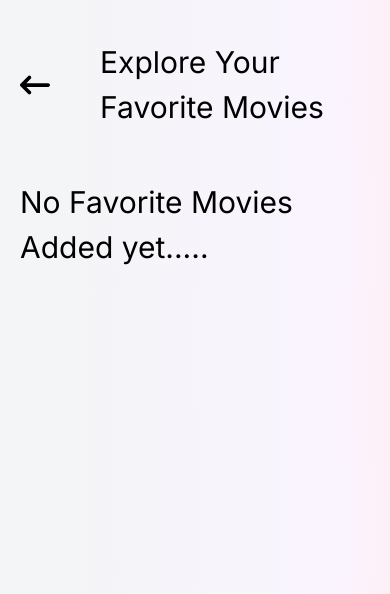
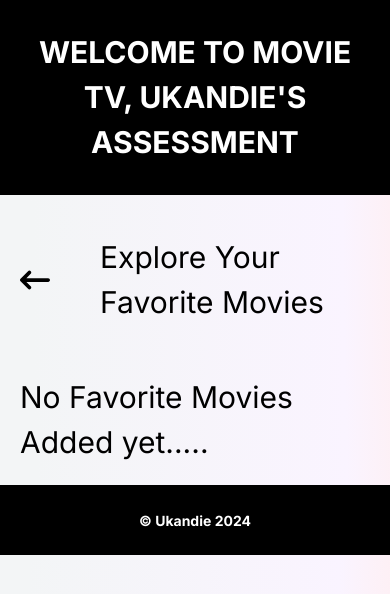
Before and after one commit to Ukandiesunday/bloocode-frontend-assessment, a Next.js app: page /favorite in a window 390 px wide. Shown: the top 594 px of the page. Built offline with nearby package versions, Linux system fonts and the light colour scheme.

Commit message:
added navbar, footer and adjusted responsiveness

```diff
--- a/src/app/favorite/page.tsx
+++ b/src/app/favorite/page.tsx
@@ -10,8 +10,8 @@ const FavoritePage = () => {
   const { favorites, removeFavorite } = useFavorites();
 
   return (
-    <div className="mt-[20px] p-[20px] md:p-[50px]">
-      <div className="flex gap-[50px] text-[30px] md:gap-[100px] justify-center items-center mb-8 md:text-[50px]">
+    <div className="mt-[20px] max-w-[1200px] mx-auto p-[20px] md:p-[50px]">
+      <div className="flex items-center gap-[50px] text-[30px] md:gap-[100px]  mb-8 md:text-[50px]">
         <Link href={"/"}>
           {" "}
           <FaArrowLeftLong className="justify-start " />
@@ -25,14 +25,14 @@ const FavoritePage = () => {
           No Favorite Movies Added yet.....
         </h2>
       ) : (
-        <div className="grid grid-cols-1 sm:grid-cols-2 lg:grid-cols-4 gap-4">
+        <div className="grid grid-cols-1 md:grid-cols-2 gap-[30px]">
           {favorites.map((movie) => (
             <div key={movie.id} className="">
-              <div>
+              <div className="w-full">
                 <MovieCard movie={movie} key={movie.id} />
 
                 <button
-                  className="text-red-500 text-[20px] font-bold"
+                  className="text-red-500 text-[20px] font-bold mt-2"
                   onClick={() => removeFavorite(movie.id)}
                 >
                   Remove Favorite
--- a/src/app/globals.css
+++ b/src/app/globals.css
@@ -1,6 +1,8 @@
 @tailwind base;
 @tailwind components;
 @tailwind utilities;
+
+@import url("https://fonts.googleapis.com/css2?family=Open+Sans:ital,wght@0,300..800;1,300..800&family=Poppins:ital,wght@0,100;0,200;0,300;0,400;0,500;0,600;0,700;0,800;0,900;1,100;1,200;1,300;1,400;1,500;1,600;1,700;1,800;1,900&display=swap");
 
 * {
   margin: 0;
@@ -9,6 +11,7 @@
 }
 
 body {
+  font-family: "Open Sans", sans-serif;
   background: linear-gradient(
     269.16deg,
     #ffeef0 -6.71%,
--- a/src/app/layout.tsx
+++ b/src/app/layout.tsx
@@ -4,6 +4,8 @@ import "./globals.css";
 import { FavoriteProvider } from "../context/FavoriteContext";
 import { ToastContainer } from "react-toastify";
 import "react-toastify/dist/ReactToastify.css";
+import Footer from "@/components/Footer";
+import Navbar from "@/components/Navbar";
 
 const inter = Inter({ subsets: ["latin"] });
 
@@ -20,11 +22,13 @@ export default function RootLayout({
   return (
     <html lang="en">
       <body className={inter.className}>
+        <Navbar />
         <FavoriteProvider>
           <ToastContainer />
 
           {children}
         </FavoriteProvider>
+        <Footer />
       </body>
     </html>
   );
--- a/src/app/page.tsx
+++ b/src/app/page.tsx
@@ -41,22 +41,22 @@ const Home = () => {
       search === "" || movie.title.toLowerCase().includes(search.toLowerCase());
     return matchSearch;
   });
-  console.log(loading);
+
   if (loading) {
     return <Loader loading={loading} />;
   }
   return (
     <div className="p-[20px] md:p-[40px]">
-      <h1 className="text-3xl font-bold mb-4 mt-4 text-center text-[25px] md:text-[40px]">
-        Welcome To Popular Movie Tv
+      <h1 className="text-3xl font-bold mb-7 mt-4 text-center text-[25px] md:text-[40px]">
+        Explore Popular Movies
       </h1>
 
       <input
         type="text"
-        placeholder="Search movies..."
+        placeholder="Search popular movies..."
         value={search}
         onChange={(e) => setSearch(e.target.value)}
-        className="w-full p-2 mb-4 border rounded-[7px] outline-[#ee46ee] h-[50px] text-[18px]"
+        className="w-full p-2 mb-7 border rounded-[7px] outline-[#ee46ee] h-[50px] text-[18px]"
       />
 
       <div>
@@ -65,28 +65,28 @@ const Home = () => {
             Search Result not found
           </h1>
         ) : (
-          <div className="grid grid-cols-1 sm:grid-cols-2 lg:grid-cols-4 gap-[30px]">
+          <div className="grid grid-cols-1 sm:grid-cols-2 md:grid-cols-3 xl:grid-cols-4 gap-[30px]">
             {filteredMovies.map((movie) => (
               <div key={movie.id}>
                 <Link href={`/${movie.id}`}>
                   <MovieCard movie={movie} />
                 </Link>
-                <div className="flex gap-3 mt-3">
+                <div className="flex gap-3 mt-3 pr-4">
                   <button
-                    className="text-green-500 text-[18px] font-bold"
+                    className="text-green-500 text-[13px] text-nowrap font-bold"
                     onClick={() => addFavorite(movie)}
                   >
                     Add Favorite
                   </button>
                   <button
-                    className="text-red-500 text-[18px] font-bold"
+                    className="text-red-500 text-[13px] text-nowrap font-bold"
                     onClick={() => removeFavorite(movie.id)}
                   >
                     Remove Favorite
                   </button>
 
                   <Link
-                    className=" text-[18px] font-bold ml-4"
+                    className="  font-bold  text-[13px] text-nowrap"
                     href={"/favorite"}
                   >
                     See favorite
--- /dev/null
+++ b/src/components/Footer.tsx
@@ -0,0 +1,12 @@
+import React from "react";
+
+const Footer = () => {
+  const year = new Date().getFullYear();
+  return (
+    <div className="bg-black h-[70px] text-white w-full text-center flex justify-center items-center font-bold text-[14px] px-[20px] py-[30px]">
+      <p>&copy; Ukandie {year}</p>
+    </div>
+  );
+};
+
+export default Footer;
--- a/src/components/Loader.tsx
+++ b/src/components/Loader.tsx
@@ -4,7 +4,7 @@ type PreloaderProps = {
 };
 const Loader = ({ loading }: PreloaderProps) => {
   return (
-    <div className="flex  justify-center items-center mt-[100px] ">
+    <div className="flex fixed top-0 left-0 right-0 bottom-0  justify-center items-center  ">
       <div className="">
         <RiseLoader color={"royalblue"} loading={loading} size={30} />
       </div>
--- /dev/null
+++ b/src/components/Navbar.tsx
@@ -0,0 +1,13 @@
+import React from "react";
+
+const Navbar = () => {
+  return (
+    <div>
+      <div className="bg-black text-white h-fit px-[20px] py-[30px] w-full text-center flex justify-center items-center font-bold text-[30px]">
+        WELCOME TO MOVIE TV, UKANDIE'S ASSESSMENT
+      </div>
+    </div>
+  );
+};
+
+export default Navbar;
```
